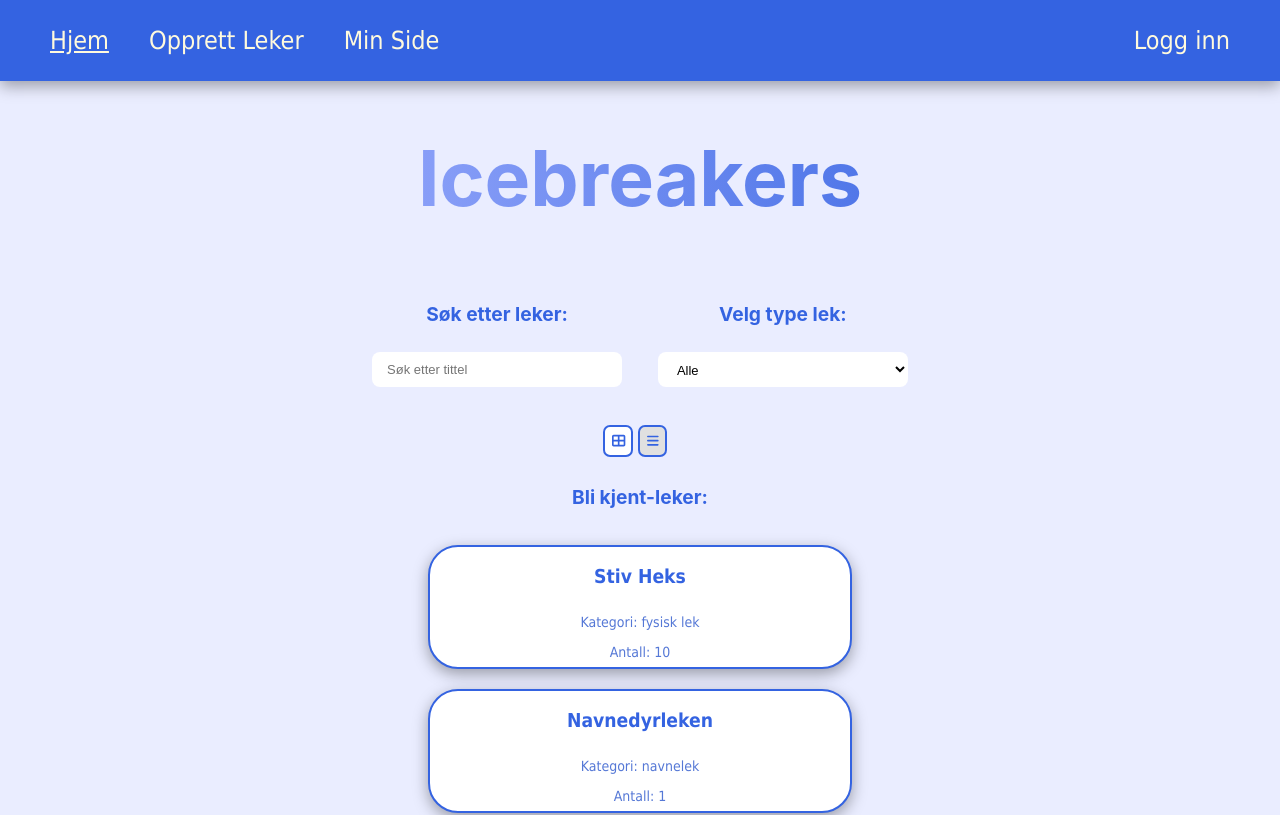
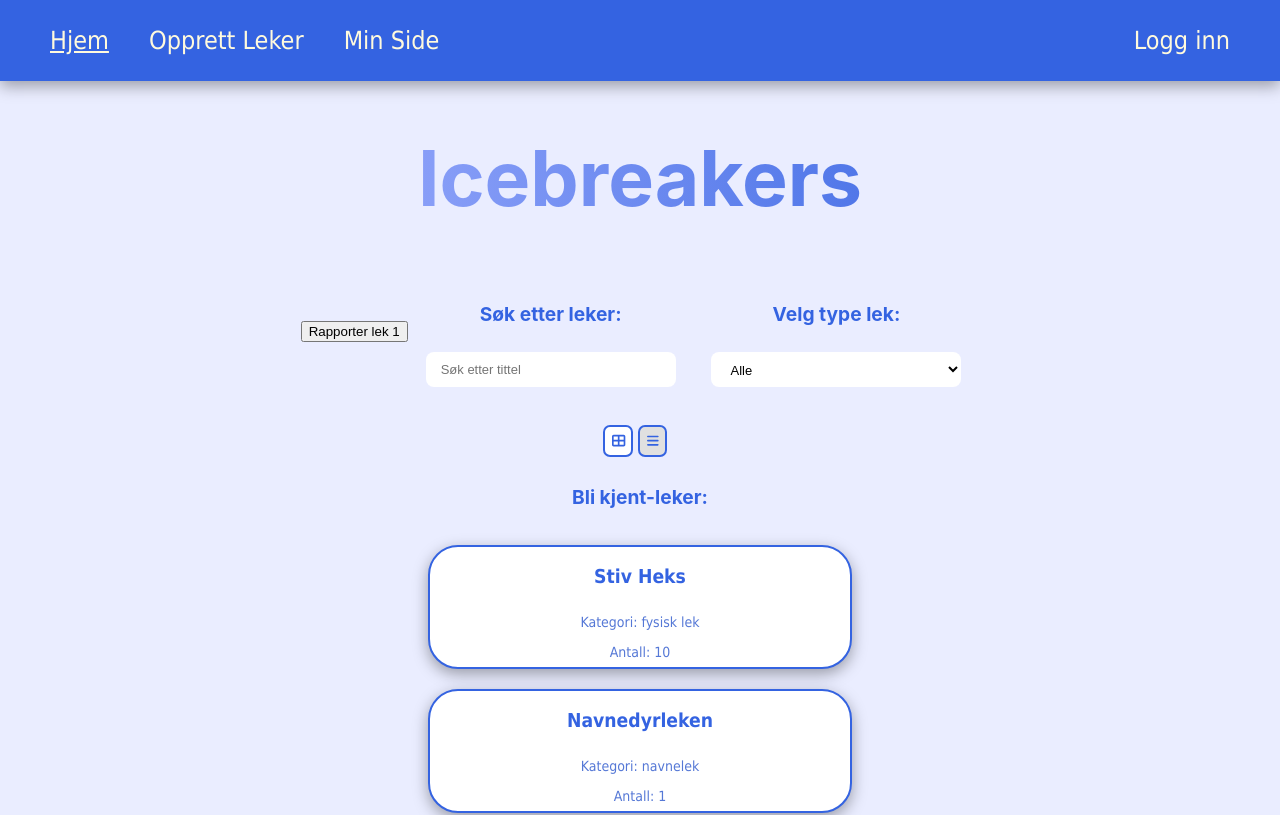
Before and after one commit to Nathaniavm/PU, a React (Create React App) app: page / in a window 1280 px wide. Shown: the top 815 px of the page. Built offline with nearby package versions, Linux system fonts and the light colour scheme.

Commit message:
feat/#27 Added backend function for reporting games. Co-authored by @johmo, @mathiajs, @nathanim, @signesgu

```diff
--- a/src/pages/games/Games.js
+++ b/src/pages/games/Games.js
@@ -1,6 +1,7 @@
 import React from 'react'
 import { useParams } from 'react-router-dom';
 import './Games.css'
+import { reportGame } from '../../persistence/ReportGame';
 
 const Games = () => {
     //Retrieve the gameID from the URL
@@ -26,6 +27,9 @@ const Games = () => {
     const handleReportGame = () => {
         var alertedGameID = game.gameID;
         var alertedgGameTitle = game.title;
+
+        reportGame(alertedGameID);
+
         alert("Spillet " + alertedgGameTitle + " (ID: " + alertedGameID + ") ble rapportert")
     }
 
--- a/src/pages/hjem/Hjem.js
+++ b/src/pages/hjem/Hjem.js
@@ -4,6 +4,7 @@ import './Hjem.css'
 import { Link } from 'react-router-dom';
 import { FontAwesomeIcon } from '@fortawesome/react-fontawesome';
 import { faBars, faThLarge } from '@fortawesome/free-solid-svg-icons';
+import { reportGame } from '../../persistence/ReportGame';
 
 /*
 Need to run this install to run: npm install @fortawesome/react-fontawesome @fortawesome/free-solid-svg-icons
@@ -66,6 +67,7 @@ const Hjem = () => {
             </h1>
           </div>
           <div className="search-filter-container">
+            <button onClick={reportGame}>Rapporter lek 1</button>
             <div className='searchBar'>
               <h4>Søk etter leker:</h4>
               <form>
--- a/src/persistence/OpprettLekerBackend.js
+++ b/src/persistence/OpprettLekerBackend.js
@@ -1,4 +1,4 @@
-import { getDatabase, ref, set, query, get, limitToLast, orderByKey } from 'firebase/database';
+import { getDatabase, ref, set, query, get, remove, limitToLast, orderByKey } from 'firebase/database';
 import { auth, database } from '../firebaseConfig'; //Import firebase instance
 
 
@@ -22,7 +22,6 @@ export async function registerGame(title, description, nPeople, category) {
     // Declare user variable
     var user = auth.currentUser;
 
-    var database_ref = ref(database);
     // Henter username fra localStorage
     const username = localStorage.getItem('username') || '';
 
@@ -34,14 +33,17 @@ export async function registerGame(title, description, nPeople, category) {
         nPeople: nPeople,
         registered: Date.now(),
         username: username,
-        category: category
+        category: category,
+        nReported: 0
     }
 
     // Get the current number of games
     var gameKey = await getLastId() + 1;
 
+    var gameRef = ref(database, `games/${gameKey}`);
+
     // Save game data to database under 'games/gameKey'
-    return set(ref(database, `games/${gameKey}`), gameData)
+    return set(gameRef, gameData)
         .then(() => {
             console.log("Game registered successfully");
             return "Game registered successfully";
--- a/src/persistence/ReportGame.js
+++ b/src/persistence/ReportGame.js
@@ -1,5 +1,44 @@
-//TODO:
-//Opprett tabell for rapportertAv-relasjon og funksjon for innsetting
-//UserID [int], GameID[int]
-//Sjekke om bruker allerede har rapportert lek
-//Hente ut antall rapporteringer for en gitt lek
+import { ref, set, update, query, get, orderByKey, equalTo } from 'firebase/database';
+import { database } from '../firebaseConfig';
+import { child } from '@firebase/database';
+
+export async function reportGame(gameKey){
+    try {
+        gameKey = 2;
+        var database_ref = ref(database);
+
+        var gameRef = ref(database, `games/${gameKey}`);
+
+        const gamesRef = ref(database, "games");
+        const reportedGameQuery = query(gamesRef, orderByKey(), equalTo(String(gameKey)));
+        const snapshot = await get(reportedGameQuery);
+
+        if (snapshot.exists()) {
+
+            const value = snapshot.val();
+            console.log(value);
+            for (const key in value) {
+                console.log(key);
+            }
+            const numberOfReports = child(database, `games`);
+            //snapshot.child("nReported").val();
+            console.log(numberOfReports);
+
+            var gameData = {
+                nReported: numberOfReports + 1
+            }
+
+
+            update(gameRef, gameData);
+        }
+        else {
+            alert("Lek eksisterer ikke");
+        }
+    }
+    catch (error){
+        console.log("Error med query til databasen ved søking etter lek: " + error);
+        return false;
+    }
+
+
+}
```
